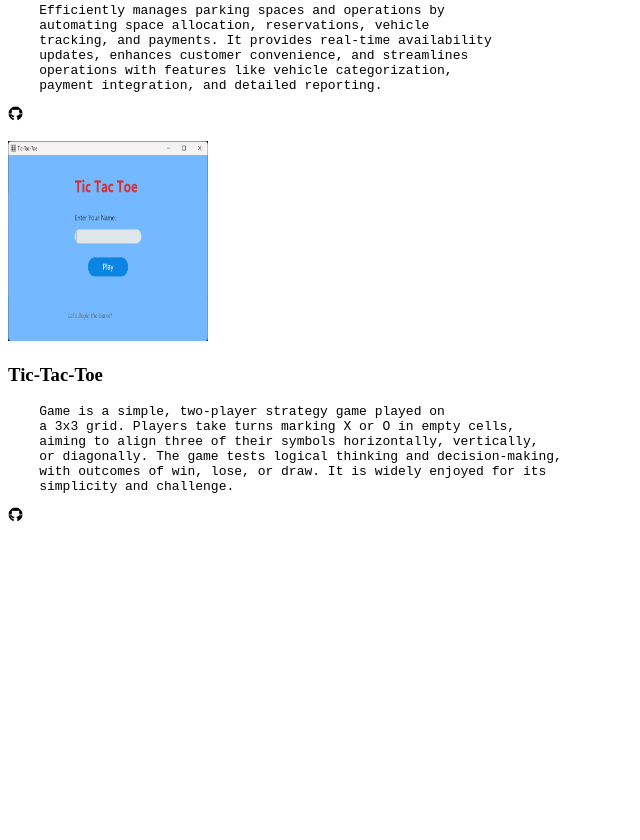
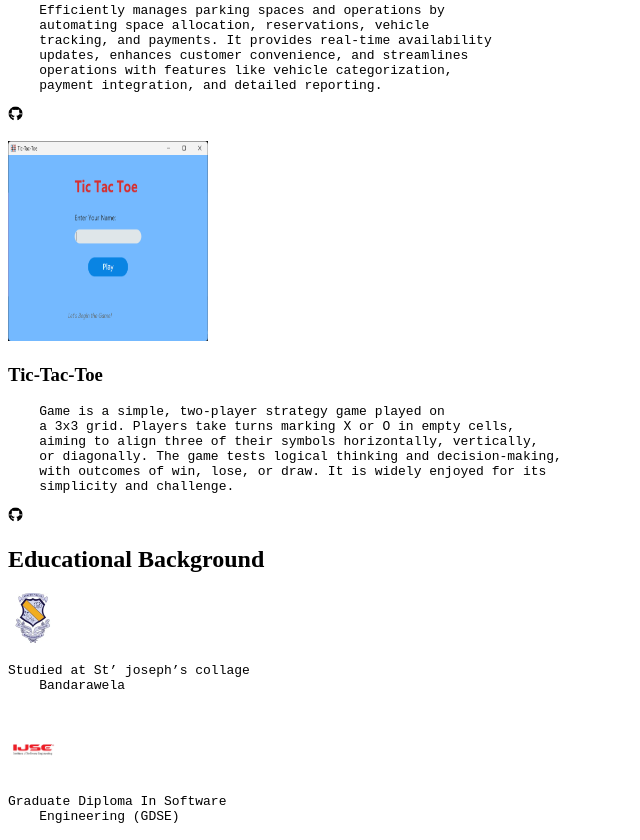
Before and after one commit to ushan-Gimhan/Portfolio, a plain HTML site: page index.html in a window 1280 px wide. Shown: the part 1519-2359 px from the top of the page, without its empty margins (0-640 px from the left). Before the commit the page ends 2061 px from the top, so only its background shows below. Drawn offline with Linux system fonts and the light colour scheme.

Commit message:
added educationpage

```diff
--- a/index.html
+++ b/index.html
@@ -138,5 +138,21 @@
     </p>
 </section>
 
+<section>
+    <h2 id="education">Educational Background</h2>
+
+    <img src="assests/images/school1.jpg" height="50" width="50">
+
+    <p><pre>Studied at St’ joseph’s collage
+    Bandarawela
+    </pre>
+    </p>
+
+    <img src="assests/images/ijse.png" height="50" width="50">
+    <p><pre>Graduate Diploma In Software
+    Engineering (GDSE)
+</pre>
+    </p>
+</section>
 </body>
 </html>
```
